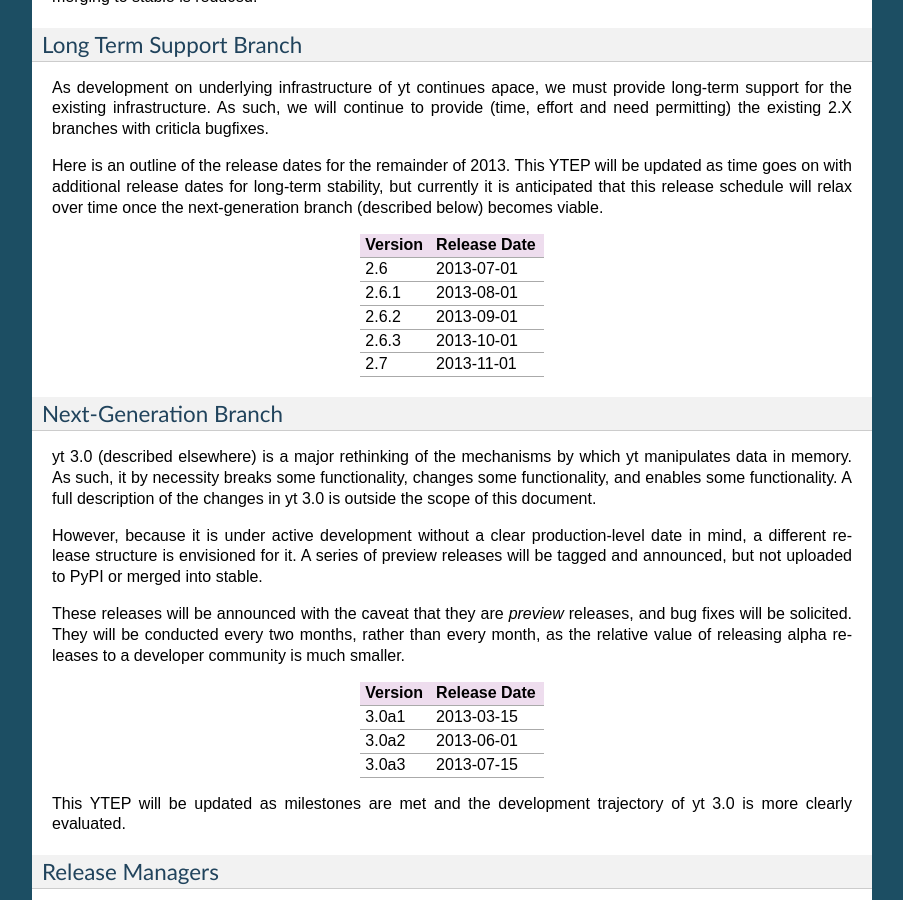
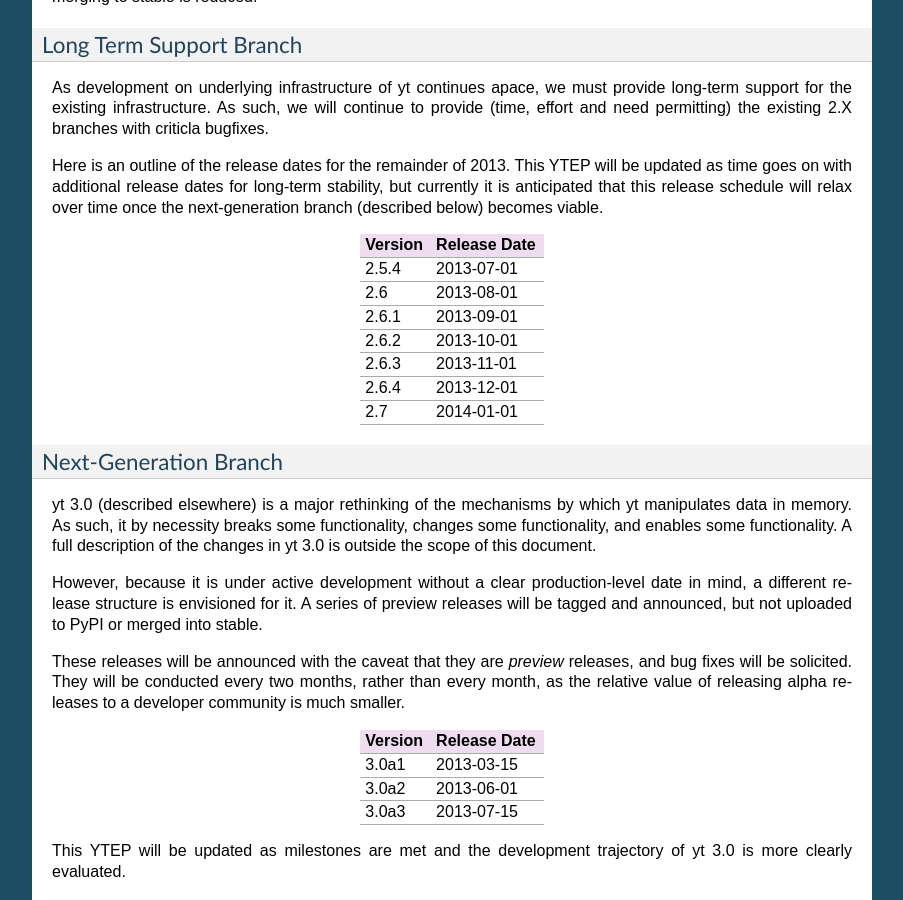
Before and after one commit to yt-project/ytep, a Sphinx documentation site: the page built from source/YTEPs/YTEP-0008.rst, in a window 1280 px wide and 900 px high, scrolled down 2053 px. Shown: the whole window, without its empty margins (198-1101 px from the left). Built offline with Sphinx 7.4.7, drawn with Linux system fonts in a browser that asks for light colours; formulas are drawn with MathJax 3.

Commit message:
Proposed change to release schedule, adding a 2.5.4 and 2.6.4.

```diff
--- a/source/YTEPs/YTEP-0008.rst
+++ b/source/YTEPs/YTEP-0008.rst
@@ -139,11 +139,13 @@
 ======= ============
 Version Release Date
 ======= ============
-2.6     2013-07-01
-2.6.1   2013-08-01
-2.6.2   2013-09-01
-2.6.3   2013-10-01
-2.7     2013-11-01
+2.5.4   2013-07-01
+2.6     2013-08-01
+2.6.1   2013-09-01
+2.6.2   2013-10-01
+2.6.3   2013-11-01
+2.6.4   2013-12-01
+2.7     2014-01-01
 ======= ============
 
 Next-Generation Branch
```
